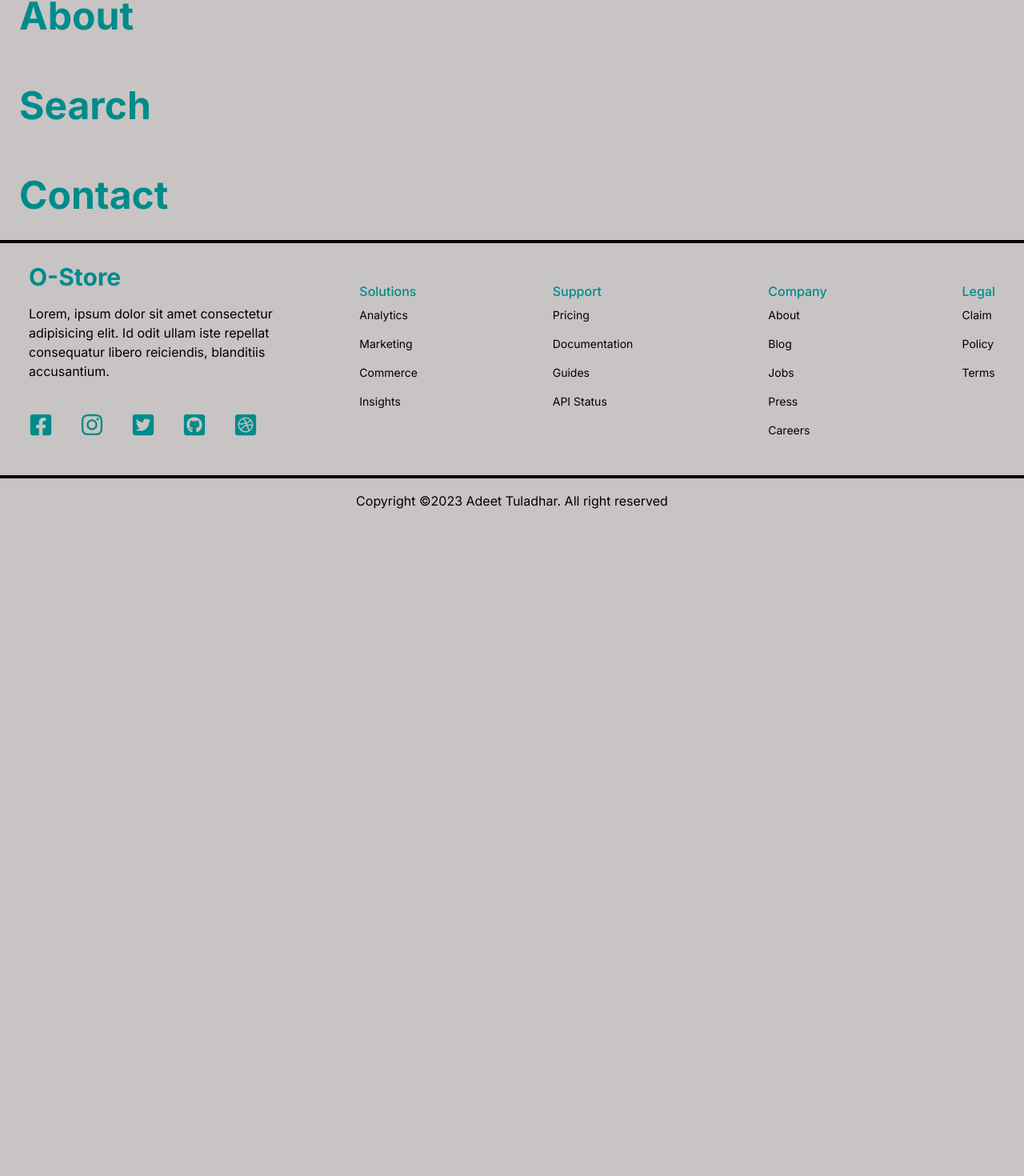
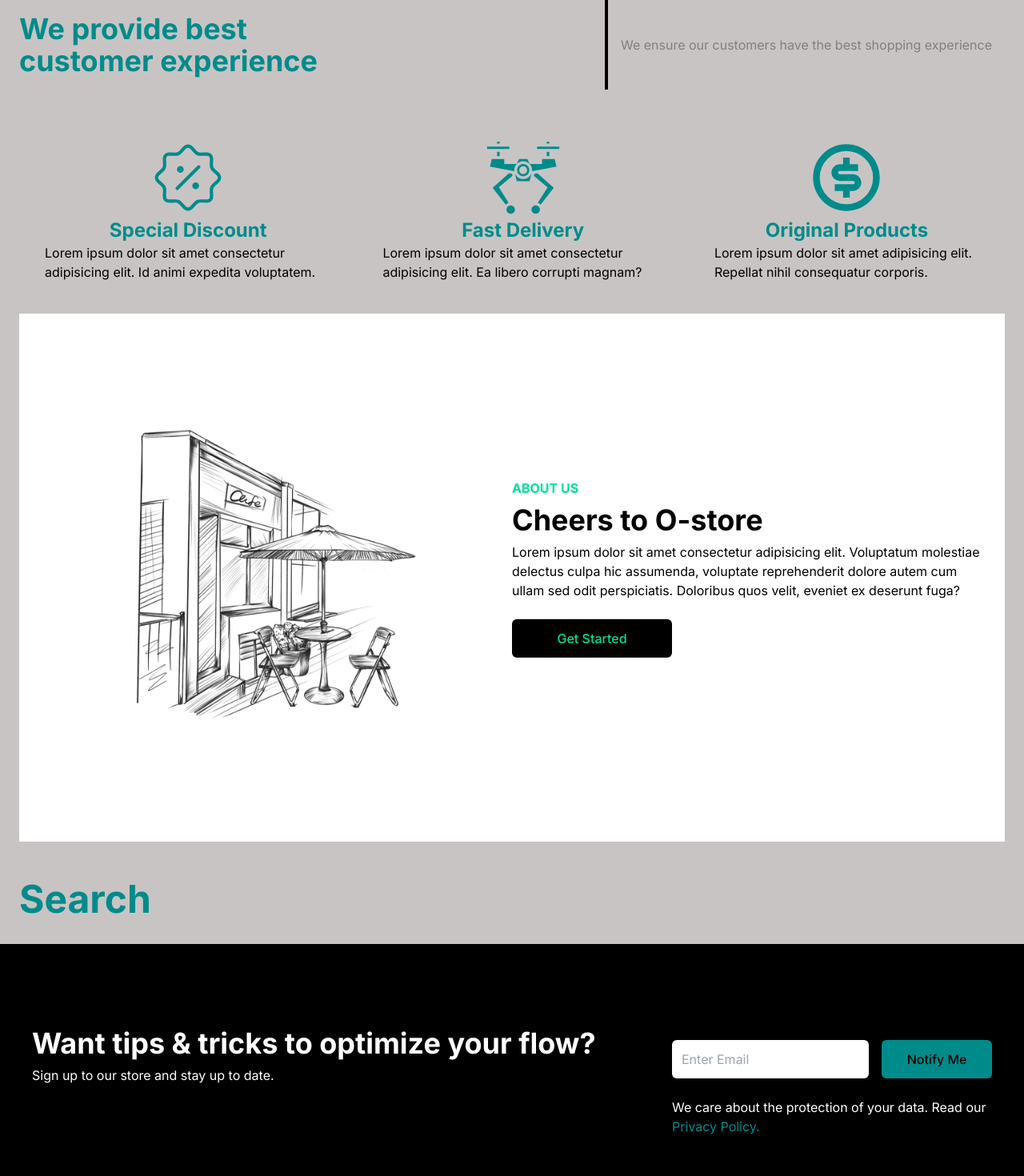
Before and after one commit to Adeettldhr/OnlineStore, a Next.js app: page / in a window 1280 px wide. Shown: the part 1132-2602 px from the top of the page at 80% size. Before the commit the page ends 1786 px from the top, so only its background shows below. Built offline with nearby package versions, Linux system fonts and the light colour scheme; no server answers.

Commit message:
completed the components needed for the homepage!

```diff
--- a/app/UI/About.tsx
+++ b/app/UI/About.tsx
@@ -1,12 +1,79 @@
 import React from 'react'
+import main from '../assets/picture.png'
+import {CiDiscount1} from 'react-icons/ci'
+import {GiDeliveryDrone} from 'react-icons/gi'
+import { RiMoneyDollarCircleLine } from "react-icons/ri";
+
 
 const About = () => {
   return (
     <section id="about">
       <div className="p-4 px-6">
-        <h1 className="md:text-5xl sm:text-4xl text-xl font-bold py-4 text-[darkcyan]">
-          About
-        </h1>
+        <div className="flex justify-between py-5">
+          <div className="md:text-4xl sm:text-3xl text-xl font-bold py-4 text-[darkcyan]">
+            <h1>We provide best</h1>
+            <h1>customer experience</h1>
+          </div>
+          <div className="border-l-4 border-black px-4 flex items-center text-[grey]">
+            We ensure our customers have the best shopping experience
+          </div>
+        </div>
+        <div className="flex justify-around py-6 text-[darkcyan]">
+          <div className="p-4 px-8 flex flex-col items-center">
+            <CiDiscount1 size={100} />
+            <h1 className="text-2xl font-bold text-[darkcyan]">
+              Special Discount
+            </h1>
+            <p className="text-black">
+              Lorem ipsum dolor sit amet consectetur adipisicing elit. Id animi
+              expedita voluptatem.
+            </p>
+          </div>
+          <div className="p-4 px-8 flex flex-col items-center ">
+            <GiDeliveryDrone size={100} />
+            <h1 className="text-2xl font-bold text-[darkcyan]">
+              Fast Delivery
+            </h1>
+            <p className="text-black">
+              Lorem ipsum dolor sit amet consectetur adipisicing elit. Ea libero
+              corrupti magnam?
+            </p>
+          </div>
+          <div className="p-4 px-8 flex flex-col items-center">
+            <RiMoneyDollarCircleLine size={100} />
+            <h1 className="text-2xl font-bold text-[darkcyan]">
+              Original Products
+            </h1>
+            <p className="text-black">
+              Lorem ipsum dolor sit amet adipisicing elit. Repellat nihil
+              consequatur corporis.
+            </p>
+          </div>
+        </div>
+        <div className="w-full bg-white py-16 px-4">
+          <div className="max-w-[1240px] mx-auto grid md:grid-cols-2">
+            <img
+              className="w-[500px] mx-auto my-4"
+              src={main.src}
+              alt="laptop"
+            />
+            <div className="flex flex-col justify-center">
+              <p className="text-[#00df9a] font-bold ">ABOUT US</p>
+              <h1 className="md:text-4xl sm:text-3xl text-2xl font-bold py-2">
+                Cheers to O-store
+              </h1>
+              <p>
+                Lorem ipsum dolor sit amet consectetur adipisicing elit.
+                Voluptatum molestiae delectus culpa hic assumenda, voluptate
+                reprehenderit dolore autem cum ullam sed odit perspiciatis.
+                Doloribus quos velit, eveniet ex deserunt fuga?
+              </p>
+              <button className="bg-black text-[#00df9a] w-[200px] rounded-md font-medium my-6 mx-auto md:mx-0 py-3">
+                Get Started
+              </button>
+            </div>
+          </div>
+        </div>
       </div>
     </section>
   );
--- a/app/UI/Contact.tsx
+++ b/app/UI/Contact.tsx
@@ -3,10 +3,33 @@ import React from 'react'
 const Contact = () => {
   return (
     <section id="contact">
-      <div className="p-4 px-6">
-        <h1 className="md:text-5xl sm:text-4xl text-xl font-bold py-4 text-[darkcyan]">
-          Contact
-        </h1>
+      <div className="p-4 px-6 bg-black">
+        <div className="w-full py-16 text-white px-4">
+          <div className="max-w-[1240px] mx-auto grid lg:grid-cols-3">
+            <div className="lg:col-span-2 my-4">
+              <h1 className="md:text-4xl sm:text-3xl text-2xl font-bold py-2">
+                Want tips & tricks to optimize your flow?
+              </h1>
+              <p>Sign up to our store and stay up to date.</p>
+            </div>
+            <div className="my-4">
+              <div className="flex flex-col sm:flex-row items-center justify-between w-full">
+                <input
+                  className="p-3 flex w-full rounded-md text-black"
+                  type="email"
+                  placeholder="Enter Email"
+                />
+                <button className="bg-[darkcyan] text-black rounded-md font-medium w-[200px] ml-4 my-6 px-6 py-3">
+                  Notify Me
+                </button>
+              </div>
+              <p>
+                We care about the protection of your data. Read our{" "}
+                <span className="text-[darkcyan]">Privacy Policy.</span>
+              </p>
+            </div>
+          </div>
+        </div>
       </div>
     </section>
   );
--- a/app/components/ProductCard.tsx
+++ b/app/components/ProductCard.tsx
@@ -1,4 +1,5 @@
 import React from "react";
+import { BsFillCartFill } from "react-icons/bs";
 
 const ProductCard = ({
   imageSrc,
@@ -23,11 +24,11 @@ const ProductCard = ({
       <h2 className="mt-4 text-xl font-semibold">{productName}</h2>
       <p className="mt-2 text-gray-600">${productPrice}</p>
       <button
-        className="bg-[darkcyan] w-[200px] rounded-md font-medium my-6 mx-auto px-6 py-3 text-black"
+        className="bg-[darkcyan] w-[200px] rounded-md flex justify-between font-medium my-6 mx-auto px-6 py-3 text-black"
         onClick={handleAddToCart}
       >
         Add to Cart
-
+        <BsFillCartFill size={20} className="flex"/>
       </button>
     </div>
   );
```
Also changed, not shown: app/assets/picture.png (added).
